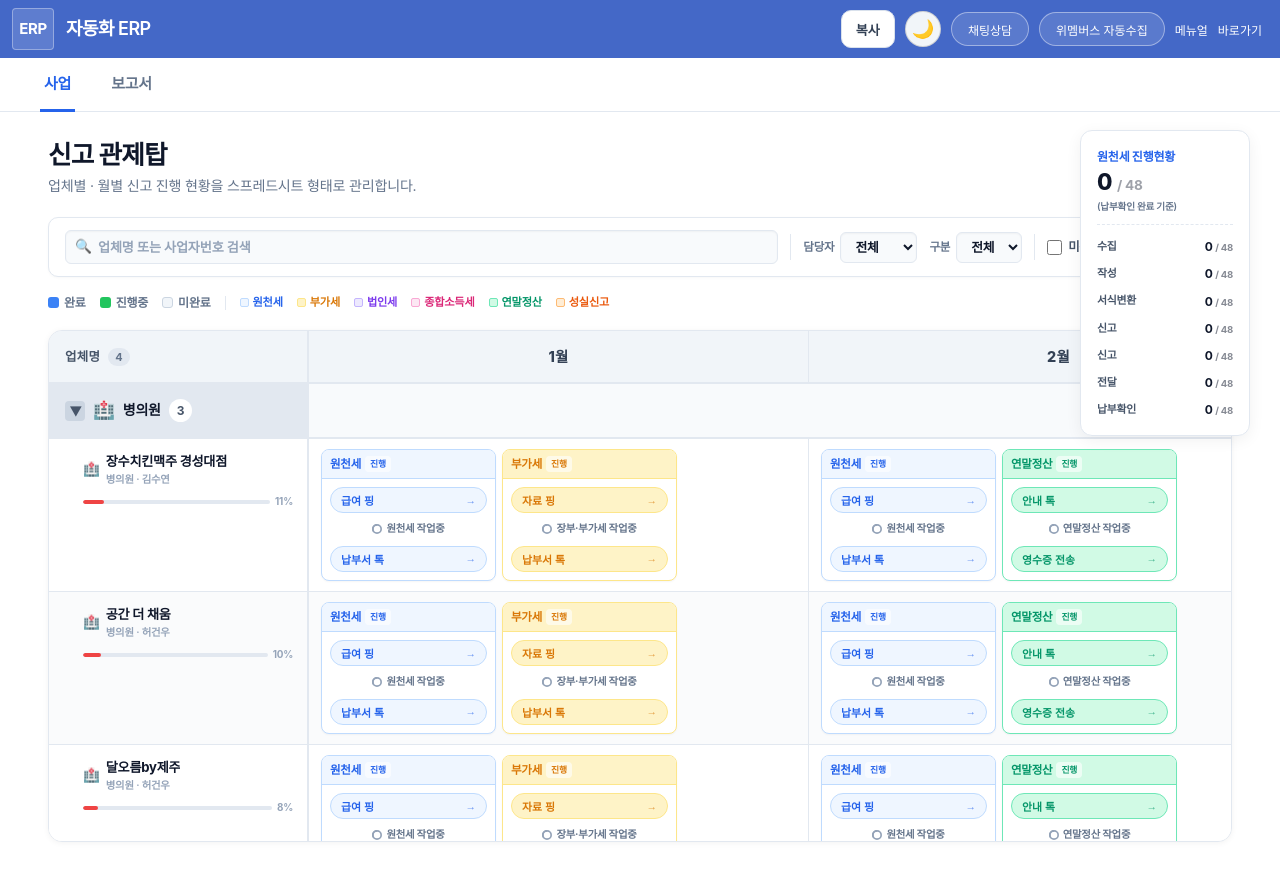
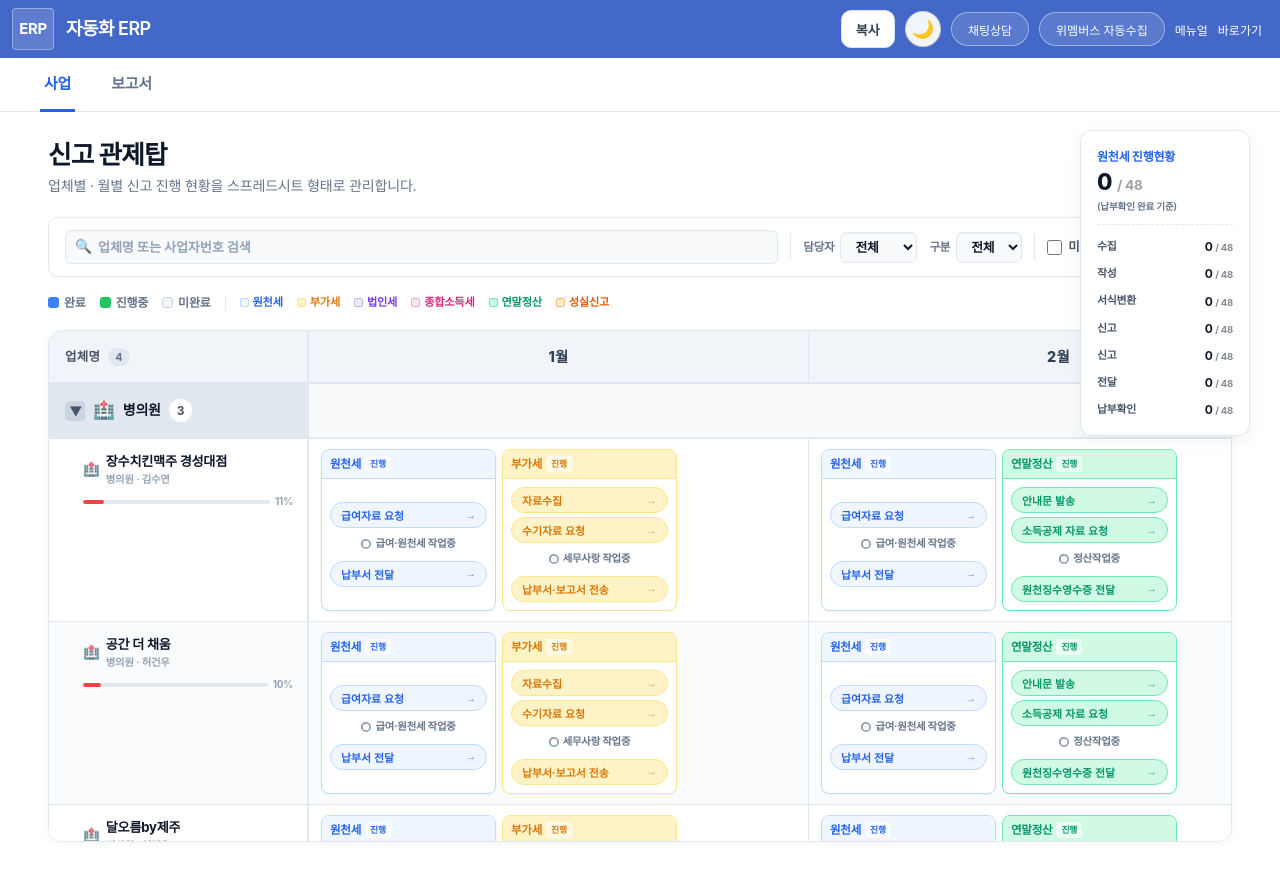
Before and after one commit to kyo1103/hgwjwk, a Next.js app: page /erp/control-tower in a window 1280 px wide. Built offline with nearby package versions, Linux system fonts and the light colour scheme; a web font is replaced by a local one.

Commit message:
feat(erp): update TaxCard to support all tax types with dynamic pill buttons

```diff
--- a/app/erp/control-tower/page.tsx
+++ b/app/erp/control-tower/page.tsx
@@ -47,48 +47,77 @@ function TaxCard({ report, globalStats, onStepToggle, onBtn, onMockConfirm }: {
 
   // 목업용 상태
   const [step1Done, setStep1Done] = useState(false);
+  const [step2Done, setStep2Done] = useState(false);
   const [step3Done, setStep3Done] = useState(false);
 
-  // 원천세 기준으로 텍스트 설정 (다른 세목도 비슷하게 구성)
-  let btn1Label = "API 수집 요청";
+  let btn1Label = "자료수집";
+  let btn2Label: string | null = "자료요청";
   let labelText = `${report.taxType} 작업중`;
-  let btn2Label = "납부서 전송";
+  let btn3Label = "전송";
 
   if (report.taxType === "원천세") {
-    btn1Label = "급여 핑";
-    labelText = "원천세 작업중";
-    btn2Label = "납부서 톡";
-  } else if (report.taxType === "법인세" || report.taxType === "종합소득세") {
-    btn1Label = "수집 요청";
-    btn2Label = "신고서 전송";
+    btn1Label = "급여자료 요청";
+    btn2Label = null;
+    labelText = "급여·원천세 작업중";
+    btn3Label = "납부서 전달";
+  } else if (report.taxType === "법인세") {
+    btn1Label = "자료수집";
+    btn2Label = "고객사 자료요청";
+    labelText = "결산·세무조정 작업중";
+    btn3Label = "납부서·보고서 전송";
+  } else if (report.taxType === "종합소득세") {
+    btn1Label = "자료수집";
+    btn2Label = "고객사 자료요청";
+    labelText = "소득세 작업중";
+    btn3Label = "납부서 전송";
   } else if (report.taxType === "연말정산") {
-    btn1Label = "안내 톡";
-    btn2Label = "영수증 전송";
+    btn1Label = "안내문 발송";
+    btn2Label = "소득공제 자료 요청";
+    labelText = "정산작업중";
+    btn3Label = "원천징수영수증 전달";
   } else if (report.taxType === "부가세") {
-    btn1Label = "자료 핑";
-    labelText = "장부·부가세 작업중";
-    btn2Label = "납부서 톡";
+    btn1Label = "자료수집";
+    btn2Label = "수기자료 요청";
+    labelText = "세무사랑 작업중";
+    btn3Label = "납부서·보고서 전송";
   }
 
-  const handleBtn1 = () => {
-    if (step1Done) return;
+  const handleAction = (label: string, done: boolean, setDone: (v: boolean) => void) => {
+    if (done) return;
     if (onMockConfirm) {
-      onMockConfirm(btn1Label, () => setStep1Done(true));
+      onMockConfirm(label, () => setDone(true));
     } else {
-      setStep1Done(true);
+      setDone(true);
     }
   };
 
-  const handleBtn2 = () => {
-    if (step3Done) return;
-    if (onMockConfirm) {
-      onMockConfirm(btn2Label, () => setStep3Done(true));
-    } else {
-      setStep3Done(true);
-    }
-  };
+  const isAllDone = btn2Label ? (step1Done && step2Done && step3Done) : (step1Done && step3Done);
 
-  // 기존 컴팩트한 카드 높이를 맞추기 위해 170px 넓이, 작은 폰트 적용
+  const PillButton = ({ label, done, onClick }: { label: string, done: boolean, onClick: () => void }) => (
+    <button
+      onClick={onClick}
+      style={{
+        padding: "4px 10px", fontSize: "0.68rem", fontWeight: 700,
+        borderRadius: 999, border: done ? "none" : `1px solid ${tc.border}`,
+        background: done ? tc.text : tc.bg,
+        color: done ? "#fff" : tc.text,
+        cursor: done ? "default" : "pointer",
+        transition: "all 0.2s",
+        display: "flex", justifyContent: "space-between", alignItems: "center", width: "100%",
+        boxShadow: done ? `0 1px 4px ${tc.text}40` : "none"
+      }}
+      onMouseEnter={e => {
+        if (!done) e.currentTarget.style.filter = "brightness(0.95)";
+      }}
+      onMouseLeave={e => {
+        if (!done) e.currentTarget.style.filter = "none";
+      }}
+    >
+      <span style={{ overflow: "hidden", textOverflow: "ellipsis", whiteSpace: "nowrap" }}>{label}</span>
+      {done ? <span style={{ fontSize: "0.65rem", flexShrink: 0, marginLeft: 4 }}>✓</span> : <span style={{ fontSize: "0.65rem", opacity: 0.7, flexShrink: 0, marginLeft: 4 }}>→</span>}
+    </button>
+  );
+
   return (
     <div style={{
       border: `1.5px solid ${tc.border}`, borderRadius: 8, background: "#fff",
@@ -103,7 +132,7 @@ function TaxCard({ report, globalStats, onStepToggle, onBtn, onMockConfirm }: {
       }}>
         <div style={{ display: "flex", alignItems: "center", gap: 4 }}>
            <span style={{ fontSize: "0.72rem", fontWeight: 800, color: tc.text }}>{report.taxType}</span>
-           {(step1Done && step3Done) ? (
+           {isAllDone ? (
              <span style={{ fontSize: "0.55rem", fontWeight: 800, color: "#fff", background: tc.text, padding: "1px 5px", borderRadius: 4 }}>
                완료
              </span>
@@ -115,39 +144,19 @@ function TaxCard({ report, globalStats, onStepToggle, onBtn, onMockConfirm }: {
         </div>
       </div>
 
-      <div style={{ padding: "8px", display: "flex", flexDirection: "column", gap: 6, flex: 1, justifyContent: "center" }}>
+      <div style={{ padding: "8px", display: "flex", flexDirection: "column", gap: 4, flex: 1, justifyContent: "center" }}>
 
-        {/* ① 버튼 (Pill) */}
-        <button
-          onClick={handleBtn1}
-          style={{
-            padding: "4px 10px", fontSize: "0.68rem", fontWeight: 700,
-            borderRadius: 999, border: step1Done ? "none" : `1px solid ${tc.border}`,
-            background: step1Done ? tc.text : tc.bg,
-            color: step1Done ? "#fff" : tc.text,
-            cursor: step1Done ? "default" : "pointer",
-            transition: "all 0.2s",
-            display: "flex", justifyContent: "space-between", alignItems: "center", width: "100%",
-            boxShadow: step1Done ? `0 1px 4px ${tc.text}40` : "none"
-          }}
-          onMouseEnter={e => {
-            if (!step1Done) e.currentTarget.style.filter = "brightness(0.95)";
-          }}
-          onMouseLeave={e => {
-            if (!step1Done) e.currentTarget.style.filter = "none";
-          }}
-        >
-          <span>{btn1Label}</span>
-          {step1Done ? <span style={{ fontSize: "0.65rem" }}>✓</span> : <span style={{ fontSize: "0.65rem", opacity: 0.7 }}>→</span>}
-        </button>
+        <PillButton label={btn1Label} done={step1Done} onClick={() => handleAction(btn1Label, step1Done, setStep1Done)} />
+        {btn2Label && (
+          <PillButton label={btn2Label} done={step2Done} onClick={() => handleAction(btn2Label, step2Done, setStep2Done)} />
+        )}
 
-        {/* ② 텍스트 라벨 (스피너 아이콘 + 작은 텍스트) */}
         <div style={{
           textAlign: "center", fontSize: "0.65rem", fontWeight: 700, color: "#64748b",
           display: "flex", justifyContent: "center", alignItems: "center", gap: 4,
-          padding: "2px 0"
+          padding: "4px 0"
         }}>
-          {(!step1Done || !step3Done) && (
+          {!isAllDone && (
             <svg style={{ animation: "spin 2s linear infinite", width: 10, height: 10, color: "#94a3b8" }} fill="none" viewBox="0 0 24 24">
               <circle cx="12" cy="12" r="10" stroke="currentColor" strokeWidth="4" className="opacity-25"></circle>
               <path fill="currentColor" d="M4 12a8 8 0 018-8V0C5.373 0 0 5.373 0 12h4zm2 5.291A7.962 7.962 0 014 12H0c0 3.042 1.135 5.824 3 7.938l3-2.647z" className="opacity-75"></path>
@@ -156,29 +165,7 @@ function TaxCard({ report, globalStats, onStepToggle, onBtn, onMockConfirm }: {
           {labelText}
         </div>
 
-        {/* ③ 버튼 (Pill) */}
-        <button
-          onClick={handleBtn2}
-          style={{
-            padding: "4px 10px", fontSize: "0.68rem", fontWeight: 700,
-            borderRadius: 999, border: step3Done ? "none" : `1px solid ${tc.border}`,
-            background: step3Done ? tc.text : tc.bg,
-            color: step3Done ? "#fff" : tc.text,
-            cursor: step3Done ? "default" : "pointer",
-            transition: "all 0.2s",
-            display: "flex", justifyContent: "space-between", alignItems: "center", width: "100%",
-            boxShadow: step3Done ? `0 1px 4px ${tc.text}40` : "none"
-          }}
-          onMouseEnter={e => {
-            if (!step3Done) e.currentTarget.style.filter = "brightness(0.95)";
-          }}
-          onMouseLeave={e => {
-            if (!step3Done) e.currentTarget.style.filter = "none";
-          }}
-        >
-          <span>{btn2Label}</span>
-          {step3Done ? <span style={{ fontSize: "0.65rem" }}>✓</span> : <span style={{ fontSize: "0.65rem", opacity: 0.7 }}>→</span>}
-        </button>
+        <PillButton label={btn3Label} done={step3Done} onClick={() => handleAction(btn3Label, step3Done, setStep3Done)} />
 
       </div>
     </div>
```
